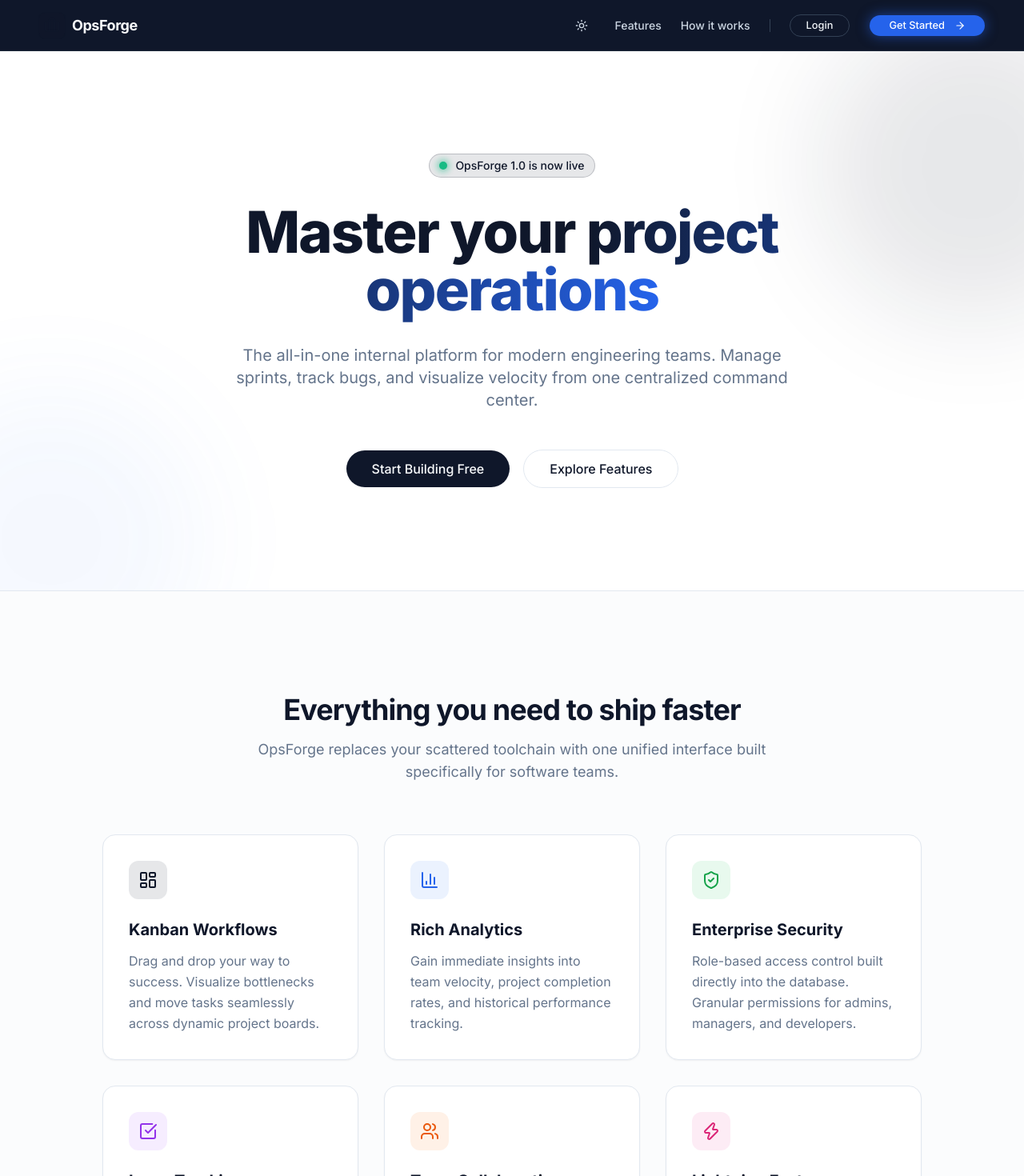
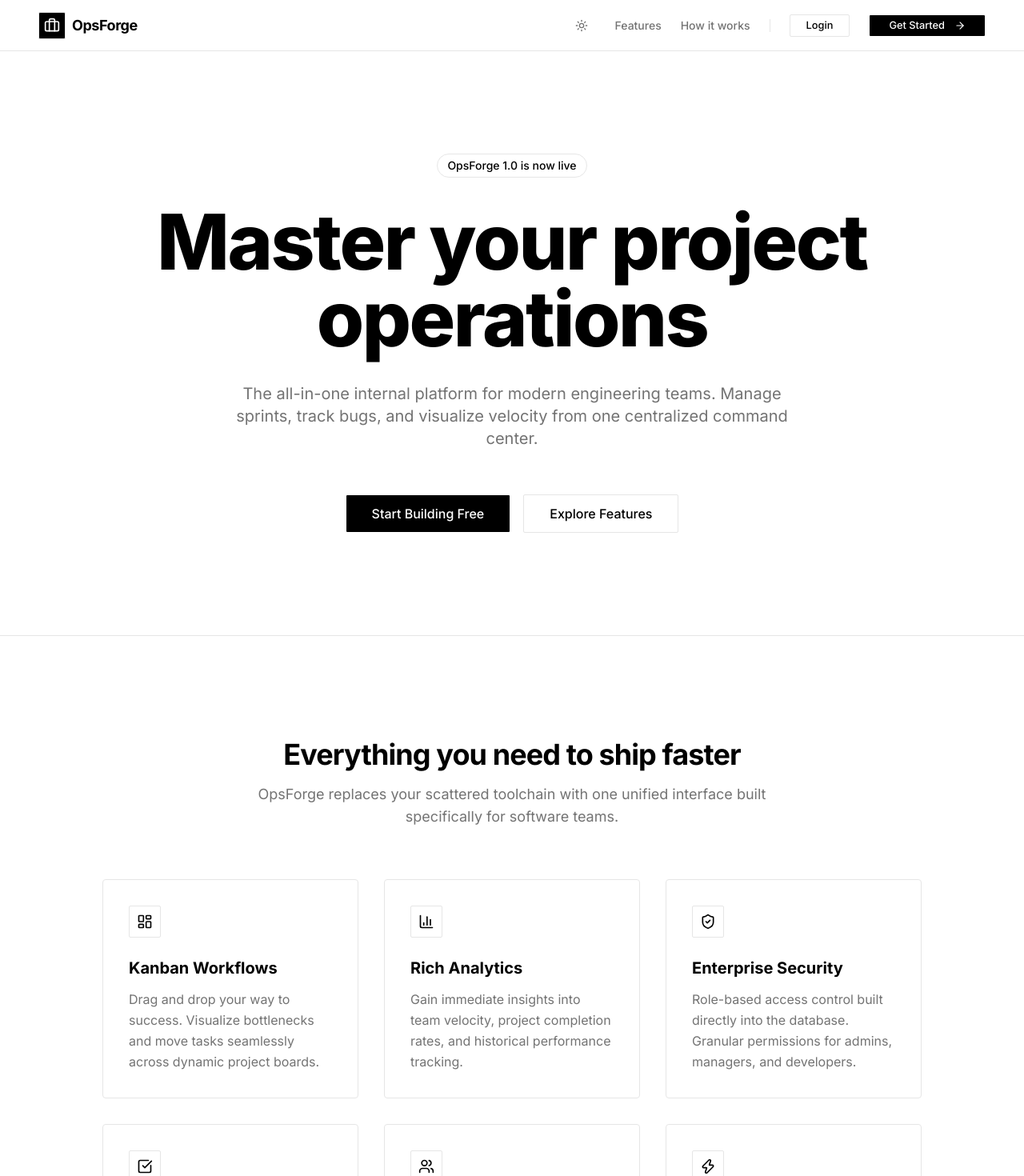
Before and after one commit to sagar-vashist/OpsForge, a Next.js app: page / in a window 1280 px wide. Shown: the top 1470 px of the page at 80% size. Built offline with nearby package versions, Linux system fonts and the light colour scheme.

Commit message:
style: update UI to clean professional black and white theme

```diff
--- a/src/app/globals.css
+++ b/src/app/globals.css
@@ -5,47 +5,47 @@
 @layer base {
   :root {
     --background: 0 0% 100%;
-    --foreground: 222.2 47.4% 11.2%;
-    --muted: 210 40% 96.1%;
-    --muted-foreground: 215.4 16.3% 46.9%;
+    --foreground: 0 0% 0%;
+    --muted: 0 0% 96%;
+    --muted-foreground: 0 0% 45%;
     --popover: 0 0% 100%;
-    --popover-foreground: 222.2 47.4% 11.2%;
+    --popover-foreground: 0 0% 0%;
     --card: 0 0% 100%;
-    --card-foreground: 222.2 47.4% 11.2%;
-    --border: 214.3 31.8% 91.4%;
-    --input: 214.3 31.8% 91.4%;
-    --primary: 222.2 47.4% 11.2%;
-    --primary-foreground: 210 40% 98%;
-    --secondary: 210 40% 96.1%;
-    --secondary-foreground: 222.2 47.4% 11.2%;
-    --accent: 210 40% 96.1%;
-    --accent-foreground: 222.2 47.4% 11.2%;
-    --destructive: 0 100% 50%;
-    --destructive-foreground: 210 40% 98%;
-    --ring: 215 20.2% 65.1%;
-    --radius: 0.5rem;
+    --card-foreground: 0 0% 0%;
+    --border: 0 0% 90%;
+    --input: 0 0% 90%;
+    --primary: 0 0% 0%;
+    --primary-foreground: 0 0% 100%;
+    --secondary: 0 0% 96%;
+    --secondary-foreground: 0 0% 0%;
+    --accent: 0 0% 96%;
+    --accent-foreground: 0 0% 0%;
+    --destructive: 0 84.2% 60.2%;
+    --destructive-foreground: 0 0% 98%;
+    --ring: 0 0% 0%;
+    --radius: 0.25rem;
   }
 
   .dark {
-    --background: 224 71.4% 4.1%;
-    --foreground: 213 31.3% 91.4%;
-    --muted: 215 27.9% 16.9%;
-    --muted-foreground: 217.9 10.6% 64.9%;
-    --popover: 224 71.4% 4.1%;
-    --popover-foreground: 215 20.2% 65.1%;
-    --card: 224 71.4% 4.1%;
-    --card-foreground: 213 31.3% 91.4%;
-    --border: 216 34% 17%;
-    --input: 216 34% 17%;
-    --primary: 210 40% 98%;
-    --primary-foreground: 222.2 47.4% 11.2%;
-    --secondary: 215 27.9% 16.9%;
-    --secondary-foreground: 210 40% 98%;
-    --accent: 215 27.9% 16.9%;
-    --accent-foreground: 210 40% 98%;
+    --background: 0 0% 3%;
+    --foreground: 0 0% 98%;
+    --muted: 0 0% 12%;
+    --muted-foreground: 0 0% 60%;
+    --popover: 0 0% 3%;
+    --popover-foreground: 0 0% 98%;
+    --card: 0 0% 3%;
+    --card-foreground: 0 0% 98%;
+    --border: 0 0% 15%;
+    --input: 0 0% 15%;
+    --primary: 0 0% 98%;
+    --primary-foreground: 0 0% 0%;
+    --secondary: 0 0% 12%;
+    --secondary-foreground: 0 0% 98%;
+    --accent: 0 0% 12%;
+    --accent-foreground: 0 0% 98%;
     --destructive: 0 62.8% 30.6%;
-    --destructive-foreground: 210 40% 98%;
-    --ring: 216 34% 17%;
+    --destructive-foreground: 0 0% 98%;
+    --ring: 0 0% 98%;
   }
 }
 
--- a/src/app/page.tsx
+++ b/src/app/page.tsx
@@ -6,27 +6,27 @@ import { ThemeToggle } from '@/components/theme-toggle'
 
 export default function LandingPage() {
   return (
-    <div className="flex flex-col min-h-screen bg-background selection:bg-primary/20">
-      <header className="px-6 lg:px-12 h-16 flex items-center border-b border-slate-800 backdrop-blur-md sticky top-0 z-50 bg-[#0f172a] text-slate-50">
+    <div className="flex flex-col min-h-screen bg-background text-foreground">
+      <header className="px-6 lg:px-12 h-16 flex items-center border-b border-border bg-background sticky top-0 z-50">
         <Link className="flex items-center justify-center gap-2 transition-transform hover:scale-105" href="#">
-          <div className="bg-primary/20 p-1.5 rounded-lg border border-primary/30">
-            <Briefcase className="h-5 w-5 text-primary" />
+          <div className="p-1.5 rounded-md border border-border bg-foreground text-background">
+            <Briefcase className="h-5 w-5" />
           </div>
           <span className="font-bold text-lg tracking-tight">OpsForge</span>
         </Link>
         <nav className="ml-auto flex gap-6 items-center">
           <ThemeToggle />
-          <Link className="text-sm font-medium text-slate-300 hover:text-white transition-colors hidden md:block" href="#features">
+          <Link className="text-sm font-medium text-muted-foreground hover:text-foreground transition-colors hidden md:block" href="#features">
             Features
           </Link>
-          <Link className="text-sm font-medium text-slate-300 hover:text-white transition-colors hidden md:block" href="#how-it-works">
+          <Link className="text-sm font-medium text-muted-foreground hover:text-foreground transition-colors hidden md:block" href="#how-it-works">
             How it works
           </Link>
-          <div className="w-px h-4 bg-slate-700 hidden md:block"></div>
-          <Link href="/login" className={cn(buttonVariants({ variant: "outline", size: "sm" }), "rounded-full px-5 border-slate-700 text-slate-100 hover:bg-slate-800 hover:text-white bg-transparent")}>
+          <div className="w-px h-4 bg-border hidden md:block"></div>
+          <Link href="/login" className={cn(buttonVariants({ variant: "outline", size: "sm" }), "rounded-md px-5")}>
             Login
           </Link>
-          <Link href="/register" className={cn(buttonVariants({ size: "sm" }), "rounded-full px-6 bg-blue-600 hover:bg-blue-500 text-white shadow-[0_0_15px_rgba(37,99,235,0.5)] transition-all")}>
+          <Link href="/register" className={cn(buttonVariants({ size: "sm" }), "rounded-md px-6 transition-all")}>
             Get Started <ArrowRight className="ml-2 h-4 w-4" />
           </Link>
         </nav>
@@ -34,46 +34,35 @@ export default function LandingPage() {
 
       <main className="flex-1">
         {/* HERO SECTION */}
-        <section className="relative w-full py-20 md:py-32 overflow-hidden">
-          {/* Abstract Background */}
-          <div className="absolute inset-0 -z-10 bg-[radial-gradient(ellipse_at_top,_var(--tw-gradient-stops))] from-primary/10 via-background to-background"></div>
-          <div className="absolute top-0 right-0 -translate-y-12 translate-x-1/3">
-            <div className="w-96 h-96 bg-primary/20 rounded-full blur-3xl opacity-50"></div>
-          </div>
-          <div className="absolute bottom-0 left-0 translate-y-1/3 -translate-x-1/3">
-            <div className="w-96 h-96 bg-blue-500/10 rounded-full blur-3xl opacity-50"></div>
-          </div>
-
+        <section className="relative w-full py-24 md:py-32 overflow-hidden border-b border-border">
           <div className="container px-4 md:px-6 mx-auto">
             <div className="flex flex-col items-center space-y-8 text-center max-w-4xl mx-auto">
-              <div className="inline-flex items-center rounded-full border border-primary/20 bg-primary/10 px-3 py-1 text-sm font-medium text-primary">
-                <span className="flex h-2.5 w-2.5 rounded-full bg-emerald-500 mr-2.5 shadow-[0_0_8px_2px_rgba(16,185,129,0.6)] animate-[pulse_2s_cubic-bezier(0.4,0,0.6,1)_infinite]"></span>
+              <div className="inline-flex items-center rounded-full border border-border px-3 py-1 text-sm font-medium">
                 OpsForge 1.0 is now live
               </div>
 
-              <h1 className="text-4xl font-extrabold tracking-tight sm:text-5xl md:text-6xl lg:text-7xl">
-                Master your <span className="text-transparent bg-clip-text bg-gradient-to-r from-primary to-blue-600">project operations</span>
+              <h1 className="text-5xl font-extrabold tracking-tight sm:text-6xl md:text-7xl lg:text-8xl">
+                Master your project operations
               </h1>
 
               <p className="mx-auto max-w-[700px] text-muted-foreground md:text-xl leading-relaxed">
                 The all-in-one internal platform for modern engineering teams. Manage sprints, track bugs, and visualize velocity from one centralized command center.
               </p>
 
-              <div className="flex flex-col sm:flex-row gap-4 w-full sm:w-auto pt-4">
-                <Link href="/register" className={cn(buttonVariants({ size: "lg" }), "rounded-full px-8 text-base h-12")}>
+              <div className="flex flex-col sm:flex-row gap-4 w-full sm:w-auto pt-6">
+                <Link href="/register" className={cn(buttonVariants({ size: "lg" }), "rounded-md px-8 text-base h-12")}>
                   Start Building Free
                 </Link>
-                <Link href="#features" className={cn(buttonVariants({ variant: "outline", size: "lg" }), "rounded-full px-8 text-base h-12 bg-background/50 backdrop-blur-sm")}>
+                <Link href="#features" className={cn(buttonVariants({ variant: "outline", size: "lg" }), "rounded-md px-8 text-base h-12")}>
                   Explore Features
                 </Link>
               </div>
             </div>
-
           </div>
         </section>
 
         {/* FEATURES SECTION */}
-        <section id="features" className="w-full py-20 md:py-32 bg-muted/30 border-y">
+        <section id="features" className="w-full py-24 md:py-32">
           <div className="container px-4 md:px-6 mx-auto">
             <div className="text-center max-w-2xl mx-auto mb-16">
               <h2 className="text-3xl font-bold tracking-tight sm:text-4xl">Everything you need to ship faster</h2>
@@ -82,54 +71,54 @@ export default function LandingPage() {
 
             <div className="grid max-w-5xl mx-auto items-start gap-8 md:grid-cols-2 lg:grid-cols-3">
               {/* Feature 1 */}
-              <div className="group relative overflow-hidden rounded-2xl border bg-background p-8 shadow-sm transition-all hover:shadow-md hover:-translate-y-1">
-                <div className="flex h-12 w-12 items-center justify-center rounded-xl bg-primary/10 mb-6 transition-colors group-hover:bg-primary/20">
-                  <LayoutDashboard className="h-6 w-6 text-primary" />
+              <div className="group relative overflow-hidden rounded-lg border border-border bg-background p-8 transition-all hover:border-foreground">
+                <div className="flex h-10 w-10 items-center justify-center rounded-md border border-border mb-6">
+                  <LayoutDashboard className="h-5 w-5" />
                 </div>
                 <h3 className="text-xl font-bold mb-3">Kanban Workflows</h3>
                 <p className="text-muted-foreground leading-relaxed">Drag and drop your way to success. Visualize bottlenecks and move tasks seamlessly across dynamic project boards.</p>
               </div>
 
               {/* Feature 2 */}
-              <div className="group relative overflow-hidden rounded-2xl border bg-background p-8 shadow-sm transition-all hover:shadow-md hover:-translate-y-1">
-                <div className="flex h-12 w-12 items-center justify-center rounded-xl bg-blue-500/10 mb-6 transition-colors group-hover:bg-blue-500/20">
-                  <BarChart3 className="h-6 w-6 text-blue-600 dark:text-blue-400" />
+              <div className="group relative overflow-hidden rounded-lg border border-border bg-background p-8 transition-all hover:border-foreground">
+                <div className="flex h-10 w-10 items-center justify-center rounded-md border border-border mb-6">
+                  <BarChart3 className="h-5 w-5" />
                 </div>
                 <h3 className="text-xl font-bold mb-3">Rich Analytics</h3>
                 <p className="text-muted-foreground leading-relaxed">Gain immediate insights into team velocity, project completion rates, and historical performance tracking.</p>
               </div>
 
               {/* Feature 3 */}
-              <div className="group relative overflow-hidden rounded-2xl border bg-background p-8 shadow-sm transition-all hover:shadow-md hover:-translate-y-1">
-                <div className="flex h-12 w-12 items-center justify-center rounded-xl bg-green-500/10 mb-6 transition-colors group-hover:bg-green-500/20">
-                  <ShieldCheck className="h-6 w-6 text-green-600 dark:text-green-400" />
+              <div className="group relative overflow-hidden rounded-lg border border-border bg-background p-8 transition-all hover:border-foreground">
+                <div className="flex h-10 w-10 items-center justify-center rounded-md border border-border mb-6">
+                  <ShieldCheck className="h-5 w-5" />
                 </div>
                 <h3 className="text-xl font-bold mb-3">Enterprise Security</h3>
                 <p className="text-muted-foreground leading-relaxed">Role-based access control built directly into the database. Granular permissions for admins, managers, and developers.</p>
               </div>
 
               {/* Feature 4 */}
-              <div className="group relative overflow-hidden rounded-2xl border bg-background p-8 shadow-sm transition-all hover:shadow-md hover:-translate-y-1">
-                <div className="flex h-12 w-12 items-center justify-center rounded-xl bg-purple-500/10 mb-6 transition-colors group-hover:bg-purple-500/20">
-                  <CheckSquare className="h-6 w-6 text-purple-600 dark:text-purple-400" />
+              <div className="group relative overflow-hidden rounded-lg border border-border bg-background p-8 transition-all hover:border-foreground">
+                <div className="flex h-10 w-10 items-center justify-center rounded-md border border-border mb-6">
+                  <CheckSquare className="h-5 w-5" />
                 </div>
                 <h3 className="text-xl font-bold mb-3">Issue Tracking</h3>
                 <p className="text-muted-foreground leading-relaxed">Log bugs, assign severities, and track resolutions with a dedicated issue tracker linked directly to your projects.</p>
               </div>
 
               {/* Feature 5 */}
-              <div className="group relative overflow-hidden rounded-2xl border bg-background p-8 shadow-sm transition-all hover:shadow-md hover:-translate-y-1">
-                <div className="flex h-12 w-12 items-center justify-center rounded-xl bg-orange-500/10 mb-6 transition-colors group-hover:bg-orange-500/20">
-                  <Users className="h-6 w-6 text-orange-600 dark:text-orange-400" />
+              <div className="group relative overflow-hidden rounded-lg border border-border bg-background p-8 transition-all hover:border-foreground">
+                <div className="flex h-10 w-10 items-center justify-center rounded-md border border-border mb-6">
+                  <Users className="h-5 w-5" />
                 </div>
                 <h3 className="text-xl font-bold mb-3">Team Collaboration</h3>
                 <p className="text-muted-foreground leading-relaxed">Create teams, assign project managers, and keep everyone aligned with real-time notifications and updates.</p>
               </div>
 
               {/* Feature 6 */}
-              <div className="group relative overflow-hidden rounded-2xl border bg-background p-8 shadow-sm transition-all hover:shadow-md hover:-translate-y-1">
-                <div className="flex h-12 w-12 items-center justify-center rounded-xl bg-pink-500/10 mb-6 transition-colors group-hover:bg-pink-500/20">
-                  <Zap className="h-6 w-6 text-pink-600 dark:text-pink-400" />
+              <div className="group relative overflow-hidden rounded-lg border border-border bg-background p-8 transition-all hover:border-foreground">
+                <div className="flex h-10 w-10 items-center justify-center rounded-md border border-border mb-6">
+                  <Zap className="h-5 w-5" />
                 </div>
                 <h3 className="text-xl font-bold mb-3">Lightning Fast</h3>
                 <p className="text-muted-foreground leading-relaxed">Built on Next.js 14 and Supabase for an incredibly snappy, optimistic UI experience that never keeps you waiting.</p>
@@ -139,24 +128,25 @@ export default function LandingPage() {
         </section>
 
         {/* CTA SECTION */}
-        <section className="w-full py-20 md:py-32 relative overflow-hidden">
-          <div className="absolute inset-0 -z-10 bg-primary/5"></div>
+        <section className="w-full py-24 md:py-32 border-t border-border">
           <div className="container px-4 md:px-6 mx-auto text-center">
             <h2 className="text-3xl font-bold tracking-tight sm:text-4xl mb-6">Ready to transform your workflow?</h2>
             <p className="mx-auto max-w-[600px] text-muted-foreground md:text-lg mb-8">
               Join the engineering teams already using OpsForge to ship better software, faster.
             </p>
-            <Link href="/register" className={cn(buttonVariants({ size: "lg" }), "rounded-full px-8 text-base h-12 shadow-lg shadow-primary/25")}>
+            <Link href="/register" className={cn(buttonVariants({ size: "lg" }), "rounded-md px-8 text-base h-12")}>
               Get Started for Free
             </Link>
           </div>
         </section>
       </main>
 
-      <footer className="w-full border-t bg-background">
+      <footer className="w-full border-t border-border bg-background">
         <div className="container mx-auto px-4 md:px-6 py-8 flex flex-col md:flex-row justify-between items-center gap-4">
           <div className="flex items-center gap-2">
-            <Briefcase className="h-5 w-5 text-primary" />
+            <div className="p-1 rounded-sm border border-border bg-foreground text-background">
+              <Briefcase className="h-4 w-4" />
+            </div>
             <span className="font-semibold tracking-tight">OpsForge</span>
           </div>
           <p className="text-sm text-muted-foreground">
--- a/src/components/theme-toggle.tsx
+++ b/src/components/theme-toggle.tsx
@@ -14,7 +14,7 @@ export function ThemeToggle() {
       variant="ghost"
       size="icon"
       onClick={() => setTheme(theme === "light" ? "dark" : "light")}
-      className="text-slate-300 hover:text-white hover:bg-slate-800 rounded-full h-9 w-9"
+      className="rounded-md h-9 w-9 text-muted-foreground hover:text-foreground"
     >
       <Sun className="h-5 w-5 rotate-0 scale-100 transition-all dark:-rotate-90 dark:scale-0" />
       <Moon className="absolute h-5 w-5 rotate-90 scale-0 transition-all dark:rotate-0 dark:scale-100" />
```
Also changed, not shown: src/components/layout/header.tsx (+15 -15 lines), src/components/layout/sidebar.tsx (+10 -10 lines).
